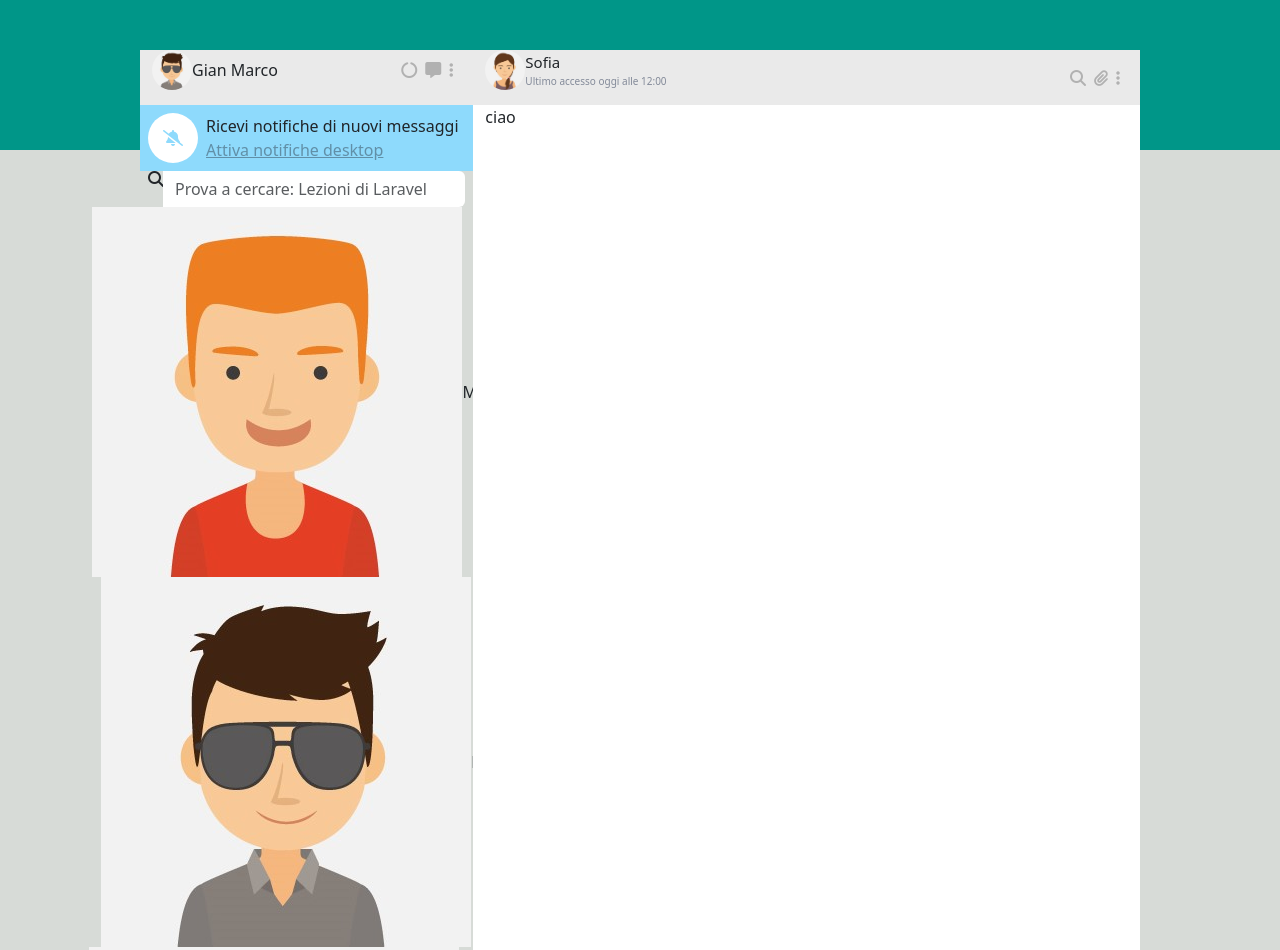
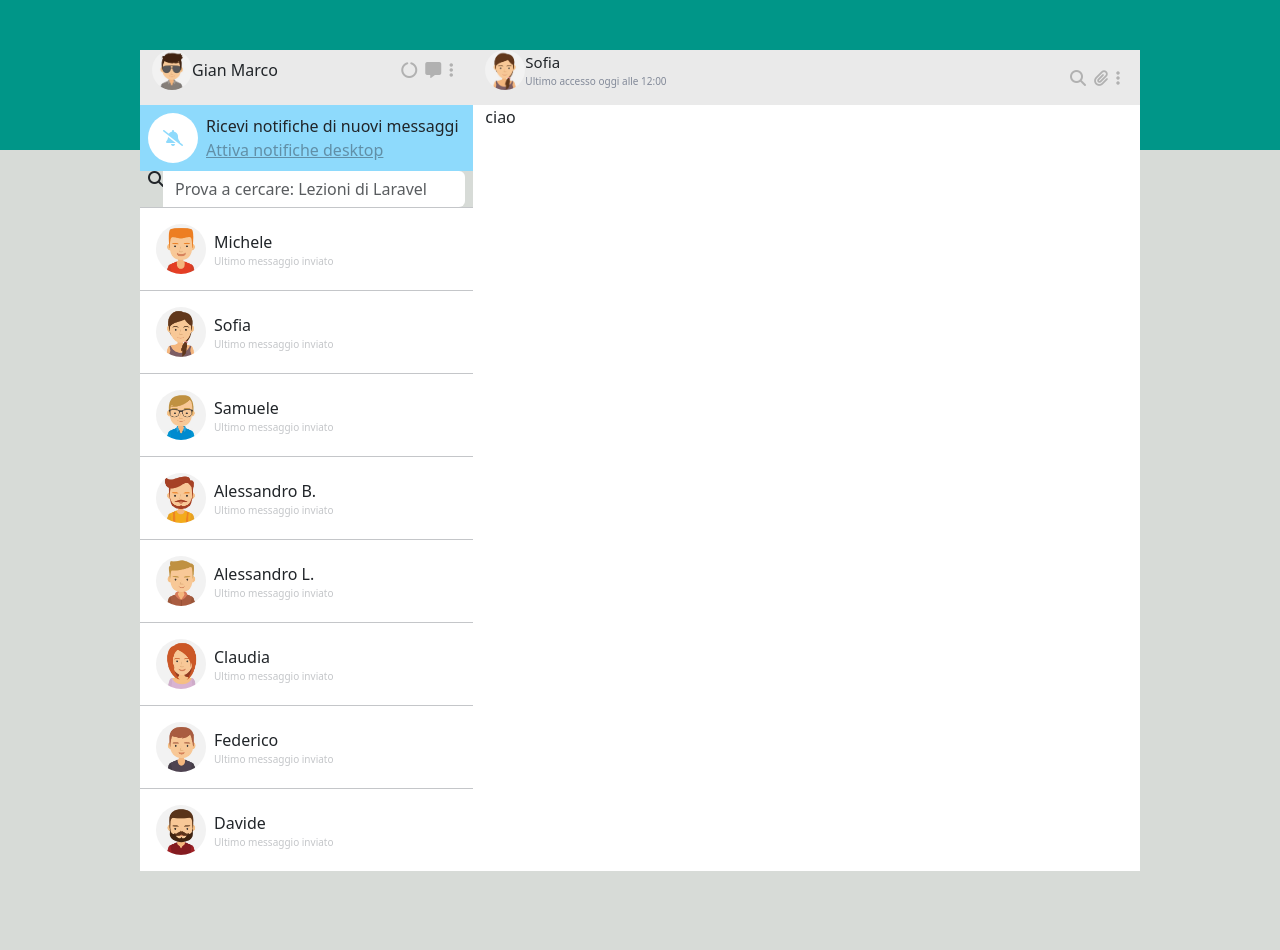
Before and after one commit to GianMarcoPimentel/vue-boolzapp, a plain HTML site: page index.html in a window 1280 px wide. Shown: the top 950 px of the page. Drawn offline with nearby package versions, Linux system fonts and the light colour scheme.

Commit message:
Fine inserimento immaghine e nome dei contatti

```diff
--- a/css/style.css
+++ b/css/style.css
@@ -15,7 +15,7 @@ header{
 }
 #container{
     width: 1000px;
-    height: 100vh;
+    height: 100vw;
     margin-left: auto;
     margin-right: auto;
     padding: 0;
@@ -74,3 +74,17 @@ header{
 #notifiche a{
     color: #618FA7;
 }
+#chat{
+    overflow: hidden;
+}
+#chat img{
+    width: 50px;
+    height: 50px;
+}
+#chat span{
+    font-size: 10px;
+    color: #C4C6C9;
+}
+#contacts{
+    border-top: 0.2px solid #C4C6C9;
+}
--- a/index.html
+++ b/index.html
@@ -79,12 +79,18 @@
                                       <!-- <input type="text" class="form-control" placeholder="Prova a cercare: Lezioni di Laravel" aria-label="Prova a cercare: Lezioni di Laravel" aria-describedby="basic-addon1"> -->
                                     </div>
                             </div>
-                            <div class="col">
+                            <div id="chat" class="col bg-white ">
 
-                                    <div v-for="(currentContact, index) in contacts" class="d-flex justify-content-center  align-items-center ">
-                                        <img :src="currentContact.avatar" alt="">
-
-                                        {{currentContact.name}}
+                                    <div id="contacts" v-for="(currentContact, index) in contacts" class="d-flex align-items-center gap-2  p-3">
+                                        <img
+                                        :src="currentContact.avatar"
+                                        alt=""
+                                        class="rounded-5 "
+                                        >
+                                        <div class="d-flex flex-column ">
+                                            {{currentContact.name}}
+                                            <span>Ultimo messaggio inviato</span>
+                                        </div>
 
                                     </div>
 
--- a/js/script.js
+++ b/js/script.js
@@ -27,8 +27,8 @@ createApp({
                     ],
                 },
                 {
-                    name: 'Fabio',
-                    avatar: './img/avatar_2.jpg',
+                    name: 'Sofia',
+                    avatar: './img/avatar_io.jpg',
                     visible: true,
                     messages: [
                         {
```
